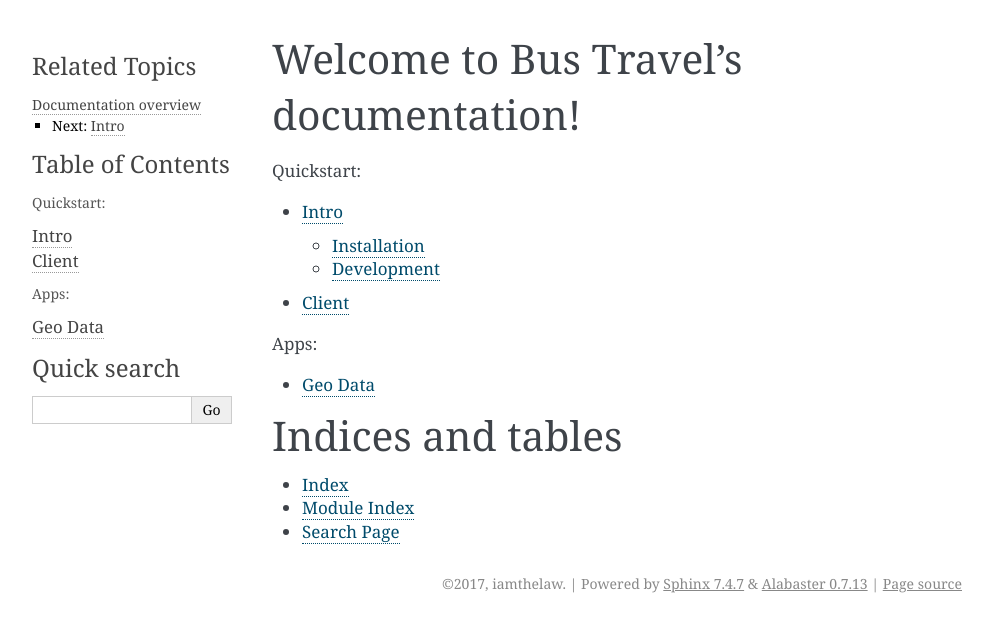
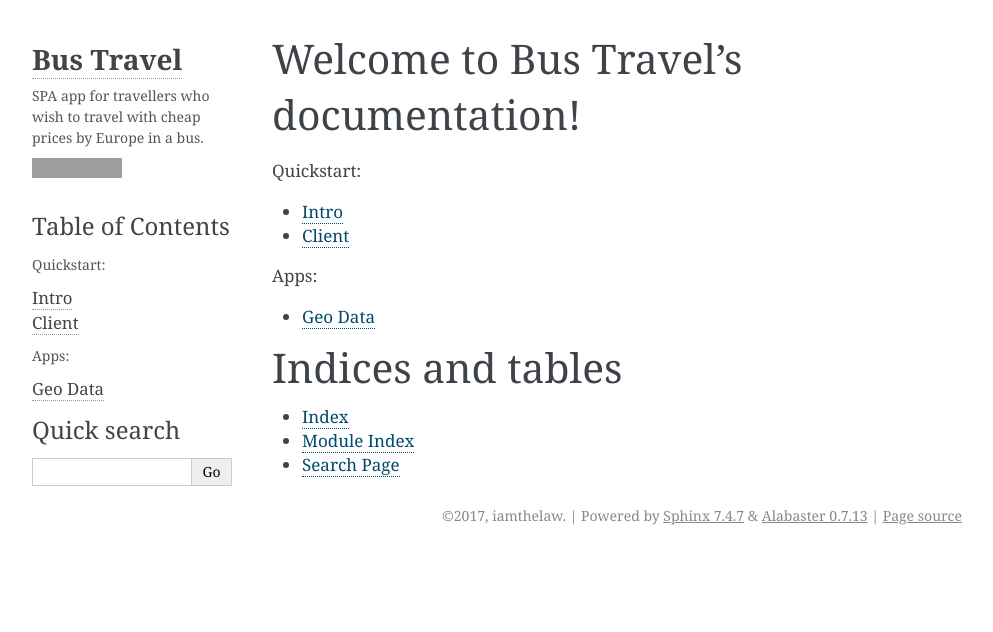
Before and after one commit to Iamthelaw/bus-travel-discounts, a Sphinx documentation site: the page built from docs/source/index.rst, in a window 1280 px wide. Shown: the top 632 px of the page, without its empty margins (148-1141 px from the left). Built offline with Sphinx 7.4.7, drawn with Linux system fonts in a browser that asks for light colours; grey boxes are pictures that could not be loaded.

Commit message:
:books: Small documentation issues

```diff
--- a/docs/source/conf.py
+++ b/docs/source/conf.py
@@ -3,6 +3,7 @@
 
 import os
 import sys
+from datetime import date
 
 import django
 
@@ -18,7 +19,7 @@ master_doc = 'index'
 
 # General information about the project.
 project = 'Bus Travel'
-copyright = '2017, iamthelaw'
+copyright = f'{date.today().year}, iamthelaw'
 author = 'iamthelaw'
 
 # The version info
@@ -33,12 +34,19 @@ todo_include_todos = False
 # -- Options for HTML output ----------------------------------------------
 html_theme = 'alabaster'
 html_theme_options = {
-    'show_related': True,
+    'fixed_sidebar': True,
+    'logo_name': 'Bus Travel',
+    'github_user': 'iamthelaw',
+    'github_repo': 'bus-travel-discounts',
+    'description': (
+        'SPA app for travellers who wish to travel with '
+        'cheap prices by Europe in a bus.'
+    ),
 }
 html_static_path = ['_static']
 html_sidebars = {
     '**': [
-        'relations.html',
+        'about.html',
         'globaltoc.html',
         'searchbox.html',
     ]
```
Also changed, not shown: docs/source/intro.rst (+2 -37 lines).
